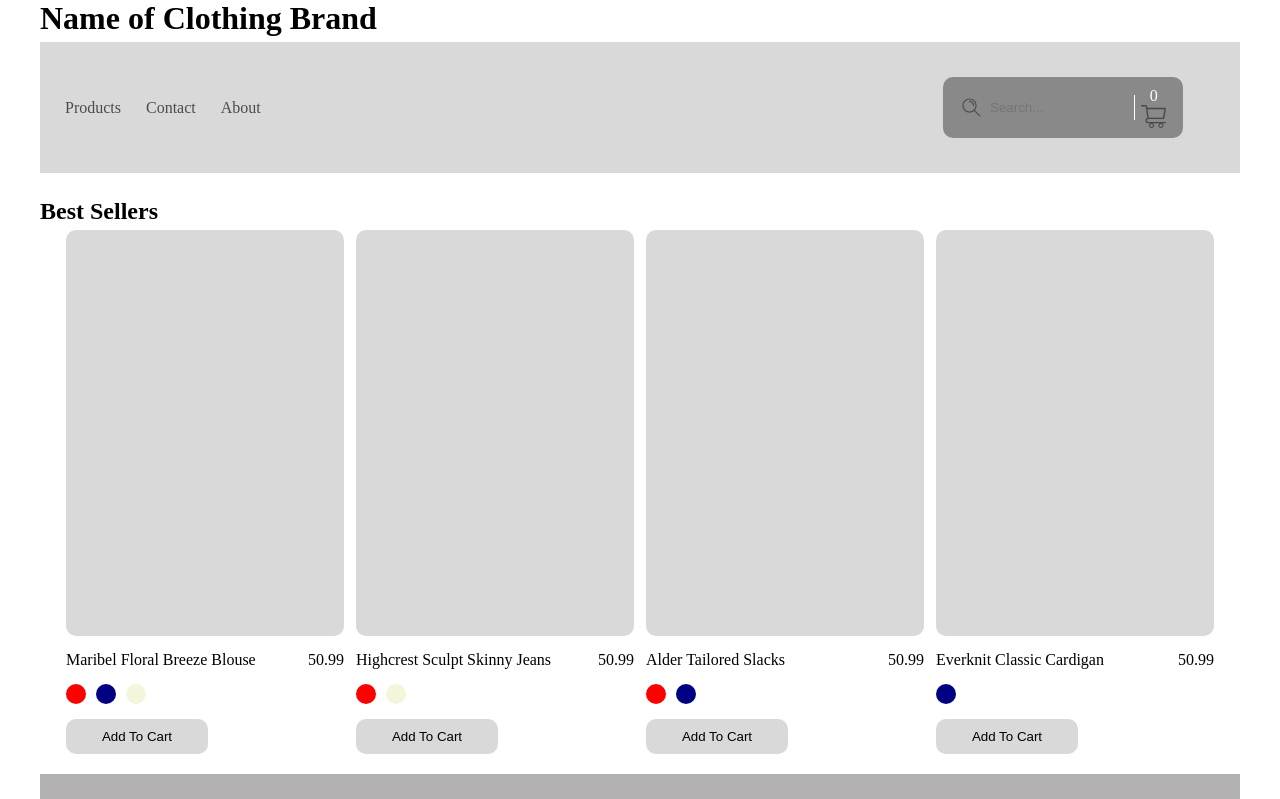
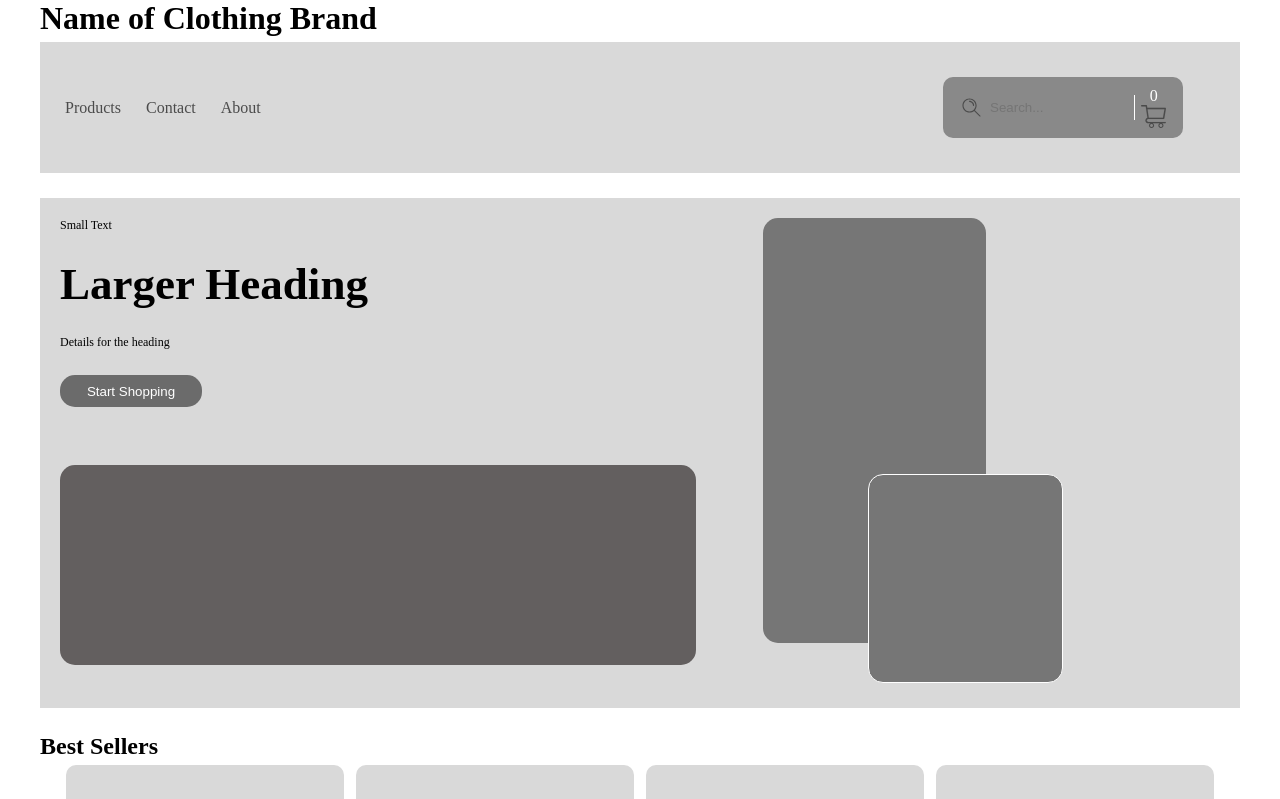
Before and after one commit to cunderhill17/ecommerce-react-app, a React (Vite) app in the folder e-commerce-clothing/: page / in a window 1280 px wide. Shown: the top 799 px of the page. Built offline with nearby package versions, Linux system fonts and the light colour scheme.

Commit message:
Create Homepage Hero Section
Created the hero section for the homepage as well as added minimal styling for the layout (no color, typography, or images yet)

```diff
--- a/e-commerce-clothing/src/Homepage.css
+++ b/e-commerce-clothing/src/Homepage.css
@@ -1,6 +1,97 @@
+.hero-section.grid-con {
+    margin-top: 25px;
+    margin-bottom: 25px;
+    padding: 20px;
+    background-color: #D9D9D9;
+
+    .hero-section-cta {
+        display: flex;
+        flex-direction: column;
+        gap: 25px;
+
+        p {
+            font-size: 12px;
+        }
+
+        h2 {
+            font-size: 45px;
+        }
+
+        button {
+            width: 142px;
+            height: 32px;
+            border: none;
+            border-radius: 15px;
+            background-color: #6B6B6B;
+            color: #FFFFFF;
+            cursor: pointer;
+        }
+    }
+
+    .verticalImages {
+        position: relative;
+        padding-left: 20px;
+        display: none;
+        grid-row: span 2;
+
+        .image1 {
+            width: 223px;
+            height: 425px;
+            border-radius: 15px;
+            background-color: #767676;
+            margin-bottom: 45px;
+        }
+
+        .image2 {
+            position: absolute;
+            bottom: 5px;
+            left: 125px;
+
+            width: 195px;
+            height: 209px;
+            border: 1px solid #FFFFFF;
+            border-radius: 15px;
+            background-color: #767676;
+        }
+    }
+
+    .horizontalImages {
+        div {
+            width: 358px;
+            height: 121px;
+            border-radius: 15px;
+            background-color: #635F5F;
+            margin-top: 30px;
+        }
+    }
+
+}
+
+
 .bestSellerCon {
     display: flex;
     padding: 0px 20px;
     flex-wrap: wrap;
     justify-content: space-around;
 }
+
+@media screen and (min-width: 768px) {
+    .hero-section.grid-con {
+
+        .verticalImages {
+            display: block;
+        }
+
+    }
+}
+
+@media screen and (min-width: 1200px) {
+    .hero-section.grid-con {
+        .horizontalImages {
+            div {
+                width: 636px;
+                height: 200px;
+            }
+        }
+    }
+}
--- a/e-commerce-clothing/src/Homepage.jsx
+++ b/e-commerce-clothing/src/Homepage.jsx
@@ -13,6 +13,24 @@ export default function Homepage() {
     return (
         <main>
 
+            <section className="hero-section grid-con">
+                <div className='hero-section-cta col-span-3 md:col-span-4 lg:col-span-7'>
+                    <p>Small Text</p>
+                    <h2>Larger Heading</h2>
+                    <p>Details for the heading</p>
+                    <button>Start Shopping</button>
+                </div>
+
+                <div className='verticalImages md:col-span-4 lg:col-span-5'>
+                    <div className='image1'></div>
+                    <div className='image2'></div>
+                </div>
+
+                <div className='horizontalImages col-span-full md:col-span-4 lg:col-span-7'>
+                    <div></div>
+                </div>
+            </section>
+
             <section className="grid-con">
                 <h2 className="col-span-full">Best Sellers</h2>
                 <div className="bestSellerCon col-span-full">
```
